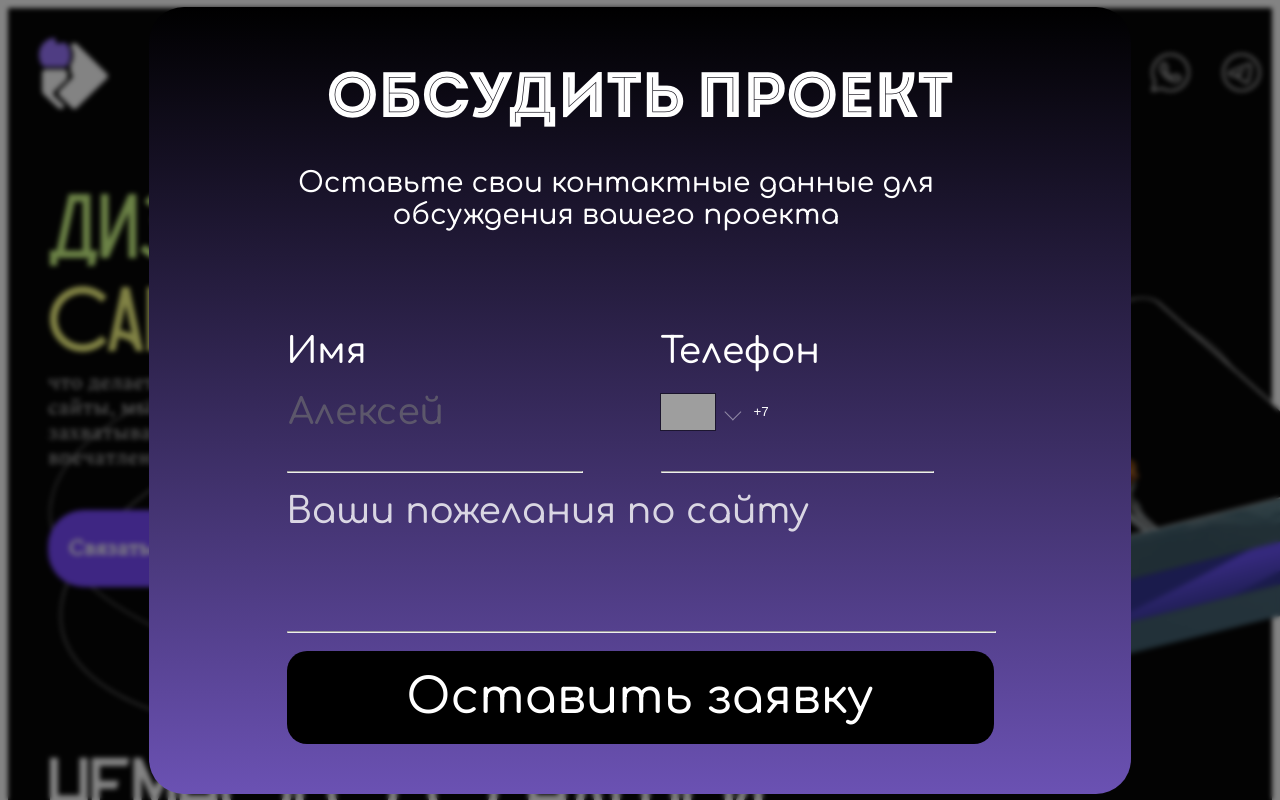
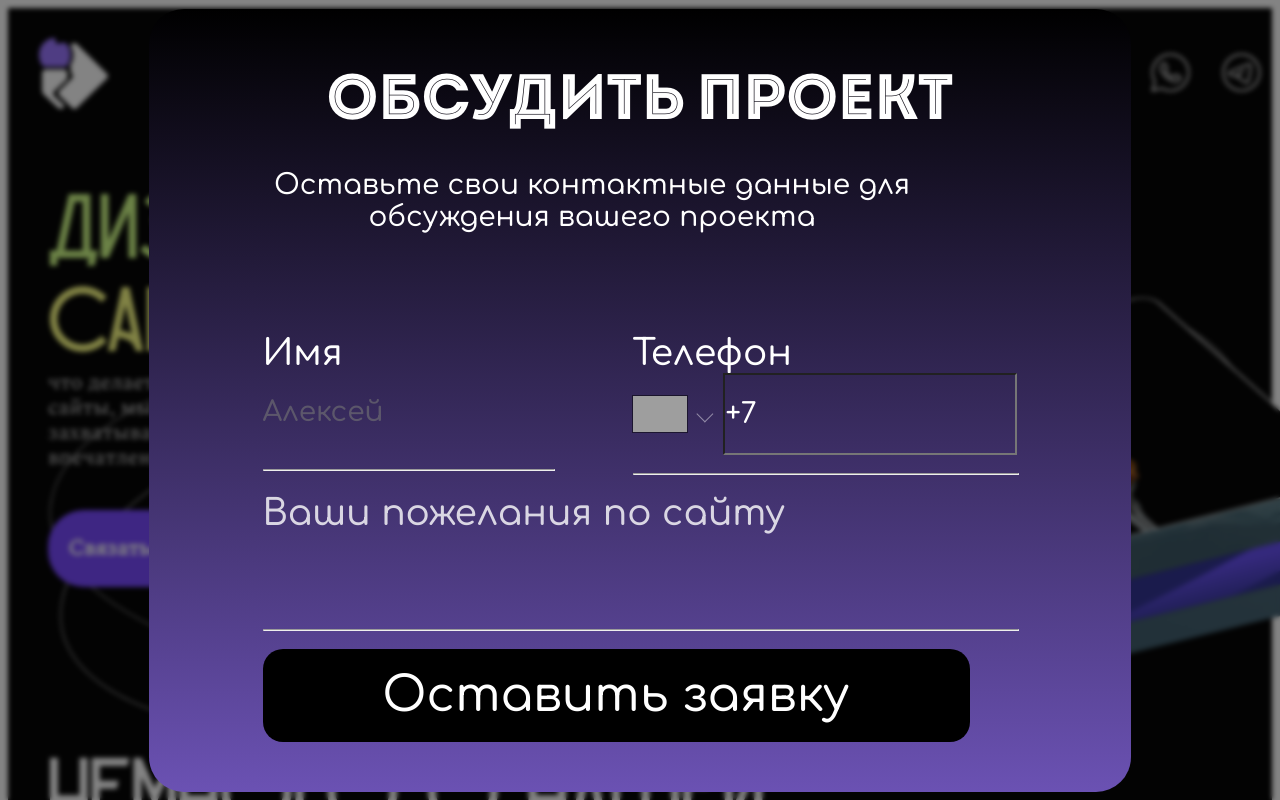
Before and after one commit to darikomarenko/landing-page, a React (Vite) app: page / in a window 1280 px wide. Both pictures are taken after a click on the button "Связаться с нами". Shown: the top 800 px of the page. Built offline with nearby package versions, Linux system fonts and the light colour scheme; grey boxes are pictures that could not be loaded; a web font is replaced by a local one.

Commit message:
test another way to specify image ul

```diff
--- a/src/components/Modal/styles.module.scss
+++ b/src/components/Modal/styles.module.scss
@@ -97,11 +97,12 @@
 		max-width: 290px;
 		padding: 36.5px 0px;
     height: 5px;
-		border: 2px solid transparent;
-		border-radius: 10px;
     background: none;
     color: white;
-		transition: all 0.3s ease-out;
+    font-family: 'Comforta';
+    font-weight: 400;
+    font-size: 28px;
+    transition: all 0.3s ease-out;
 
 	&::placeholder {
 		opacity: 60%;
```
